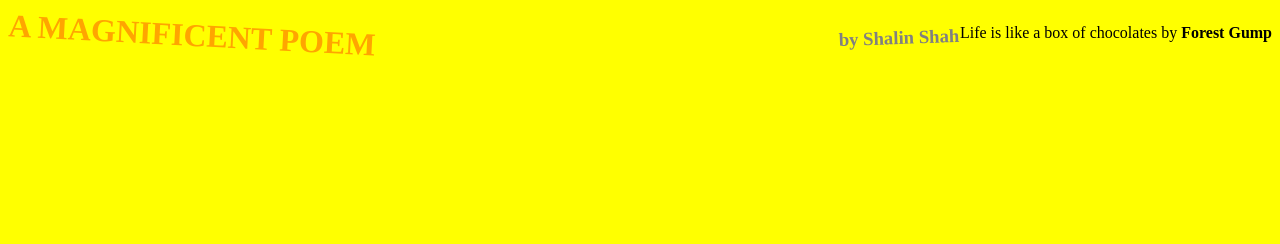
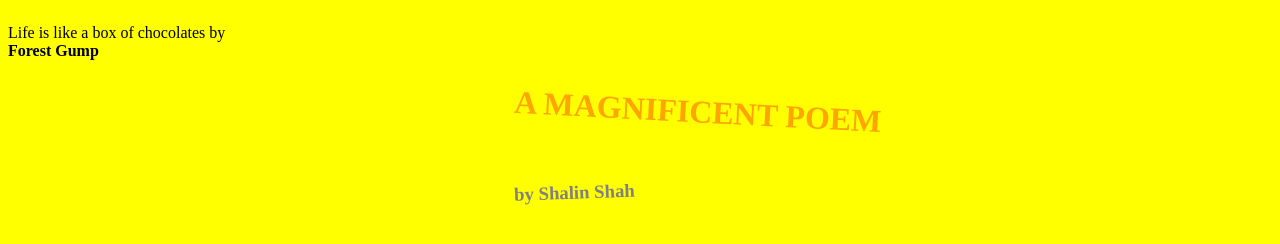
Before and after one commit to shalinster/crazypoem, a plain HTML site: page index.html in a window 1280 px wide. Drawn offline with Linux system fonts and the light colour scheme.

Commit message:
replacing flex with "grow"

```diff
--- a/index.html
+++ b/index.html
@@ -19,7 +19,7 @@
 
   }
   wrapper {
-    display:flex;
+    display:grid;
     grid-template-columns:repeat(5,20%);
     grid-template-rows:repeat(6,16.6%vmin);
   }
@@ -32,7 +32,7 @@
     grid-column-end:5;
     grid-row-start:3;
     grid-row-end:4;
-    flex-grow:1;
+/*     flex-grow:1; */
   }
   h3{
     transform:rotate(-2deg);
```
